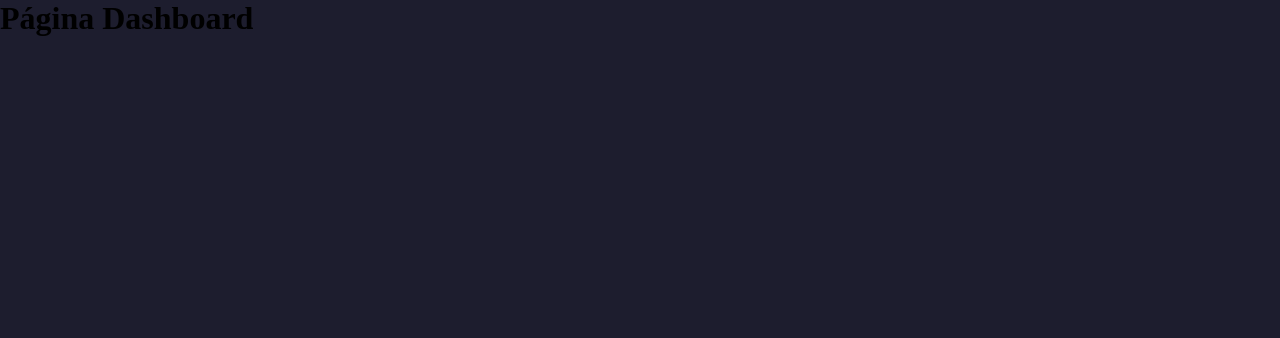
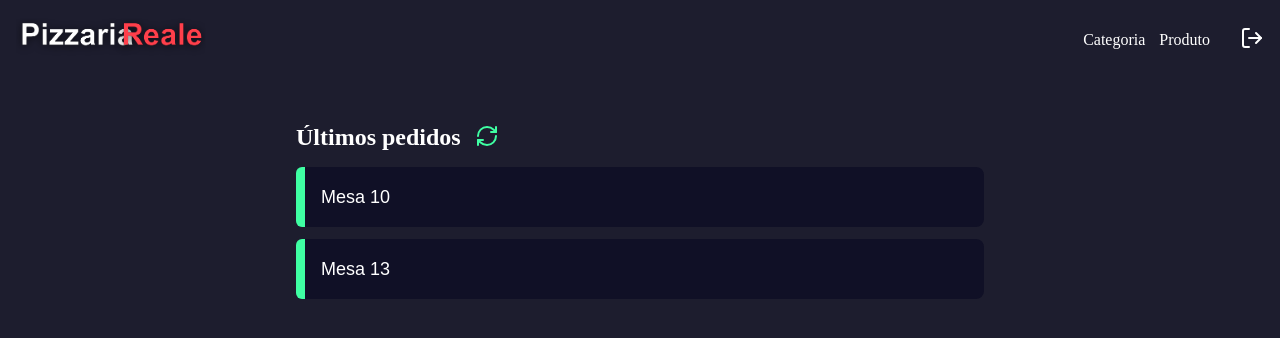
Before and after one commit to DevRogerFer/pizzaria-frontend, a Next.js app: page /dashboard in a window 1280 px wide. Shown: the top 338 px of the page. Built offline with nearby package versions, Linux system fonts and the light colour scheme.

Commit message:
Creating dashboard page

```diff
--- a/package.json
+++ b/package.json
@@ -12,6 +12,7 @@
     "axios": "^1.11.0",
     "cookies-next": "^6.1.0",
     "js-cookie": "^3.0.5",
+    "lucide-react": "^0.544.0",
     "next": "^15.5.2",
     "react": "19.1.0",
     "react-dom": "19.1.0",
--- /dev/null
+++ b/src/app/dashboard/components/header/index.tsx
@@ -0,0 +1,58 @@
+//"use client"
+
+import styles from './styles.module.scss'
+import Link from 'next/link'
+import Image from 'next/image'
+import logoImg from '/public/logo.svg'
+import { LogOutIcon } from 'lucide-react'
+import { deleteCookie } from 'cookies-next'
+import { useRouter } from 'next/navigation'
+import { redirect } from 'next/navigation'
+import { cookies } from 'next/headers'
+
+export function Header() {
+    //const router = useRouter();
+
+    async function handleLogout() {
+        'use server'
+        //deleteCookie("session", { path: "/" })
+        const cookieStore = await cookies();
+        cookieStore.delete("session")
+
+        redirect("/")
+        //router.replace("/")
+    }
+
+    return (
+        <header className={styles.headerContainer}>
+            <div className={styles.headerContent}>
+                <Link href="/dashboard">
+                    <Image
+                        alt="Logo Pizzaria Reale"
+                        src={logoImg}
+                        width={190}
+                        height={60}
+                        priority={true}
+                        quality={100}
+                    />
+                </Link>
+
+                <nav>
+                    <Link href="/dashboard/category">
+                        Categoria
+                    </Link>
+                    <Link href="/dashboard/product">
+                        Produto
+                    </Link>
+
+                    <form action={handleLogout}>
+                        <button type='submit'>
+                            <LogOutIcon size={24} color="#FFF" />
+                        </button>
+                    </form>
+                </nav>
+
+            </div>
+        </header>
+    )
+}
--- /dev/null
+++ b/src/app/dashboard/components/header/styles.module.scss
@@ -0,0 +1,40 @@
+.headerContainer{
+    height: 5rem;
+}
+
+.headerContent{
+    max-width: 1280px;
+    height: 5rem;
+    margin: 0 auto;
+    padding: 0 16px;
+    display: flex;
+    align-items: center;
+    justify-content: space-between;
+
+    nav{
+        display: flex;
+        align-items: center;
+        gap: 14px;
+
+        a{
+            color: var(--white);
+            text-decoration: none;
+            transition: color .8s;
+
+            &:hover{
+                color: var(--red-900);
+            }
+        }
+
+        button{
+            border: 0;
+            background: transparent;
+            margin-left: 16px;
+            transition: transform 0.5s;
+
+            &:hover{
+                transform: scale(1.2);
+            }
+        }
+    }
+}
--- /dev/null
+++ b/src/app/dashboard/components/orders/index.tsx
@@ -0,0 +1,29 @@
+import styles from './styles.module.scss'
+import { RefreshCw } from 'lucide-react'
+
+export function Orders() {
+    return (
+        <main className={styles.container}>
+            <section className={styles.containerHeader}>
+                <h1>Últimos pedidos</h1>
+                <button>
+                    <RefreshCw size={24} color='#3fffa3' />
+                </button>
+            </section>
+
+            <section className={styles.listOrders}>
+                <button className={styles.orderItem}>
+                    <div className={styles.tag}></div>
+                    <span>Mesa 10</span>
+                </button>
+            </section>
+
+            <section className={styles.listOrders}>
+                <button className={styles.orderItem}>
+                    <div className={styles.tag}></div>
+                    <span>Mesa 13</span>
+                </button>
+            </section>
+        </main>
+    )
+}
--- /dev/null
+++ b/src/app/dashboard/components/orders/styles.module.scss
@@ -0,0 +1,55 @@
+.container{
+    max-width: 720px;
+    margin: 20px auto;
+    padding: 0 16px;
+    display: flex;
+    justify-content: space-between;
+    flex-direction: column;
+
+    h1{
+        color: var(--white);
+    }
+}
+
+.containerHeader{
+    display: flex;
+    align-items: center;
+    margin-bottom: 16px;
+    margin-top: 24px;
+    gap: 14px;
+
+    button{
+        background: transparent;
+        border: 0;
+    }
+}
+
+.listOrders{
+    display: flex;
+    flex-direction: column;
+    gap: 16px;
+}
+
+.orderItem{
+    display: flex;
+    margin-bottom: 12px;
+    background-color: var(--dark-900);
+    align-items: center;
+    border: 0;
+    font-size: 18px;
+    border-radius: 8px;
+    color: var(--white);
+    transition: filter 0.5s;
+
+    &:hover{
+        filter: brightness(1.5);
+    }
+}
+
+.tag{
+    width: 9px;
+    height: 60px;
+    background-color: var(--green-900);
+    border-radius: 6px 0 0 6px;
+    margin-right: 16px;
+}
--- /dev/null
+++ b/src/app/dashboard/layout.tsx
@@ -0,0 +1,13 @@
+import { Header } from './components/header'
+
+export default function DashboardLayout({ children }:
+    { children: React.ReactNode }
+
+){
+  return (
+    <>
+        <Header/>
+        {children}
+    </>
+  )
+}
--- a/src/app/dashboard/page.tsx
+++ b/src/app/dashboard/page.tsx
@@ -1,7 +1,9 @@
+import { Orders } from "./components/orders";
+
 export default function Dashboard() {
     return (
-        <div>
-            <h1>Página Dashboard</h1>
-        </div>
+        <>
+            <Orders/>
+        </>
     )
 }
--- a/src/middleware.ts
+++ b/src/middleware.ts
@@ -10,8 +10,6 @@
     }
 
     const token = await getCookieServer();
-
-    //console.log("Token do Middleware: ", token);
 
     if (pathname.startsWith("/dashboard")) {
         if (!token) {
```
Also changed, not shown: 1 other file (tests, documents, lock files or other folders).
